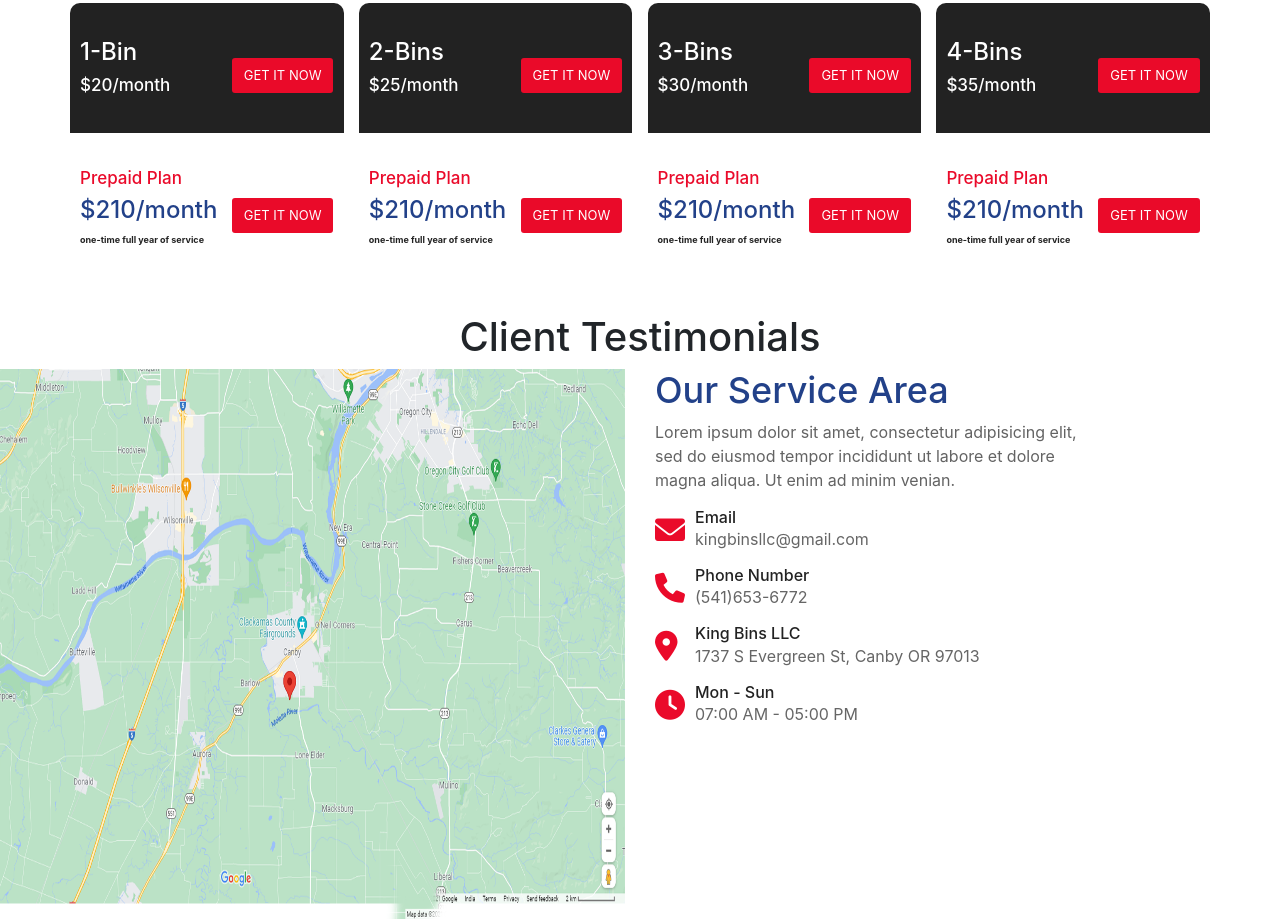
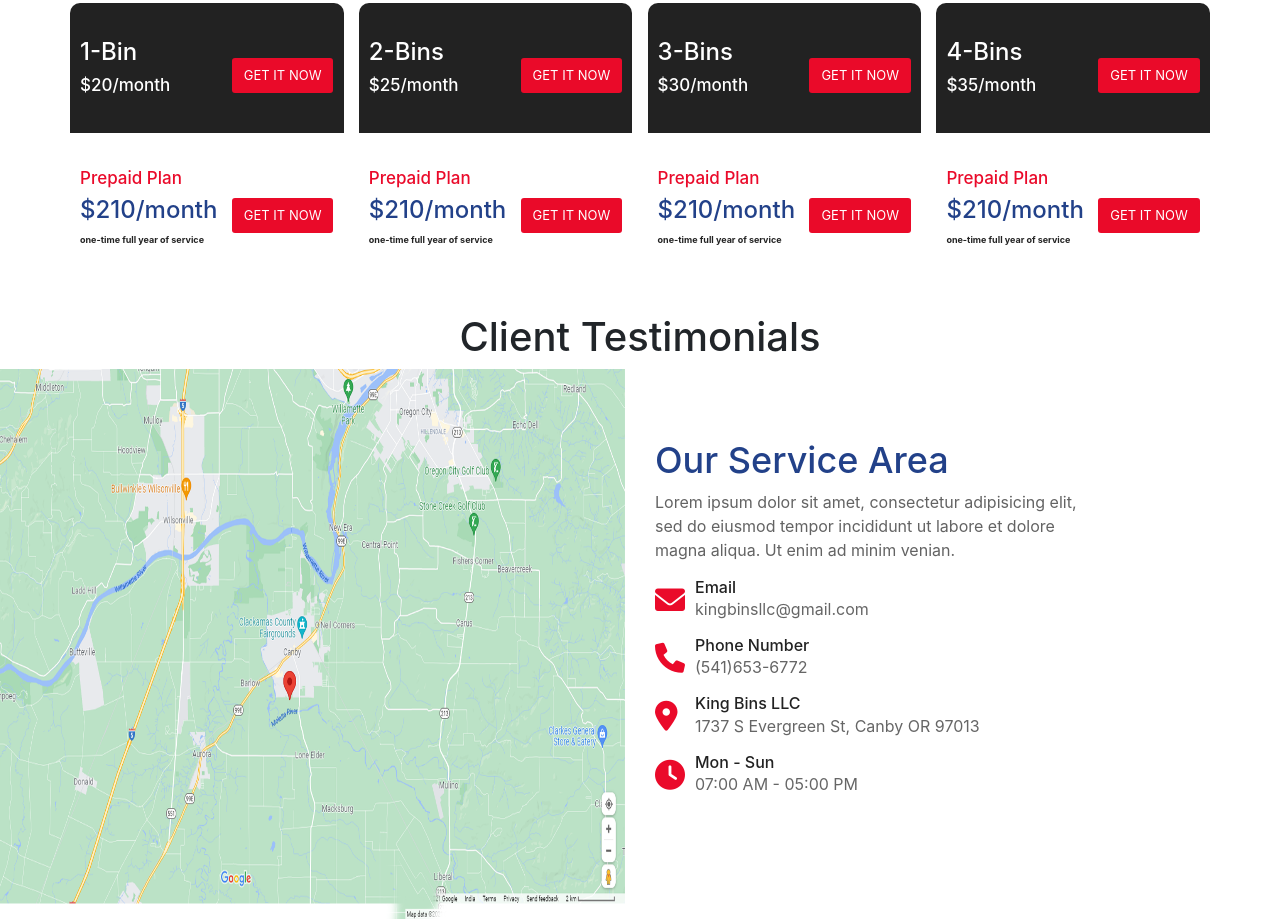
Before and after one commit to kamalstrix/MY-PROJECTS, a plain HTML site: page index.html in a window 1280 px wide. Shown: the part 2755-3674 px from the top of the page. Drawn offline with nearby package versions, Linux system fonts and the light colour scheme.

Commit message:
style added

```diff
--- a/css/style.css
+++ b/css/style.css
@@ -519,6 +519,9 @@ ul.win li a:hover::after {
 	width: 100%;
 	height: 550px;
 }
+.col-md-6.area {
+	padding-top: 70px;
+}
 .main-10 .container-fluid {
 	width: 100%;
 	padding-right: 0;
```
